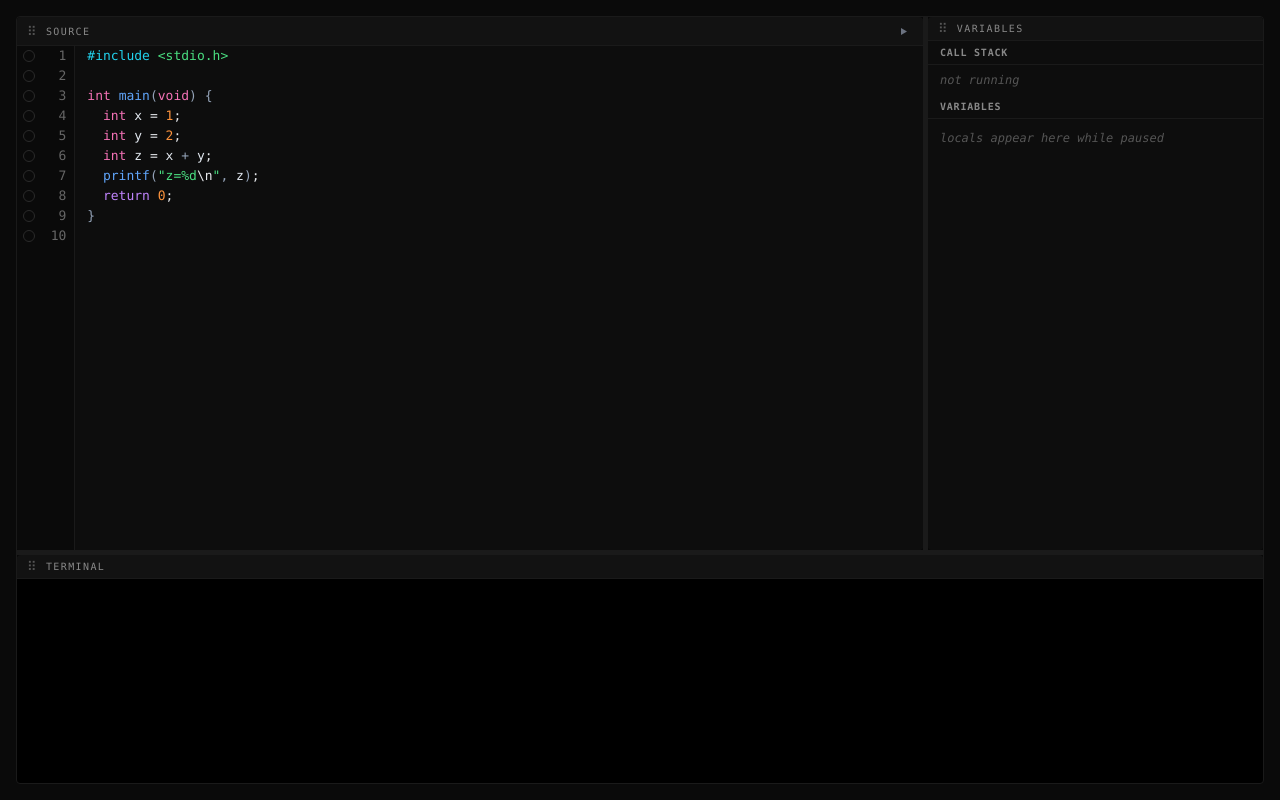
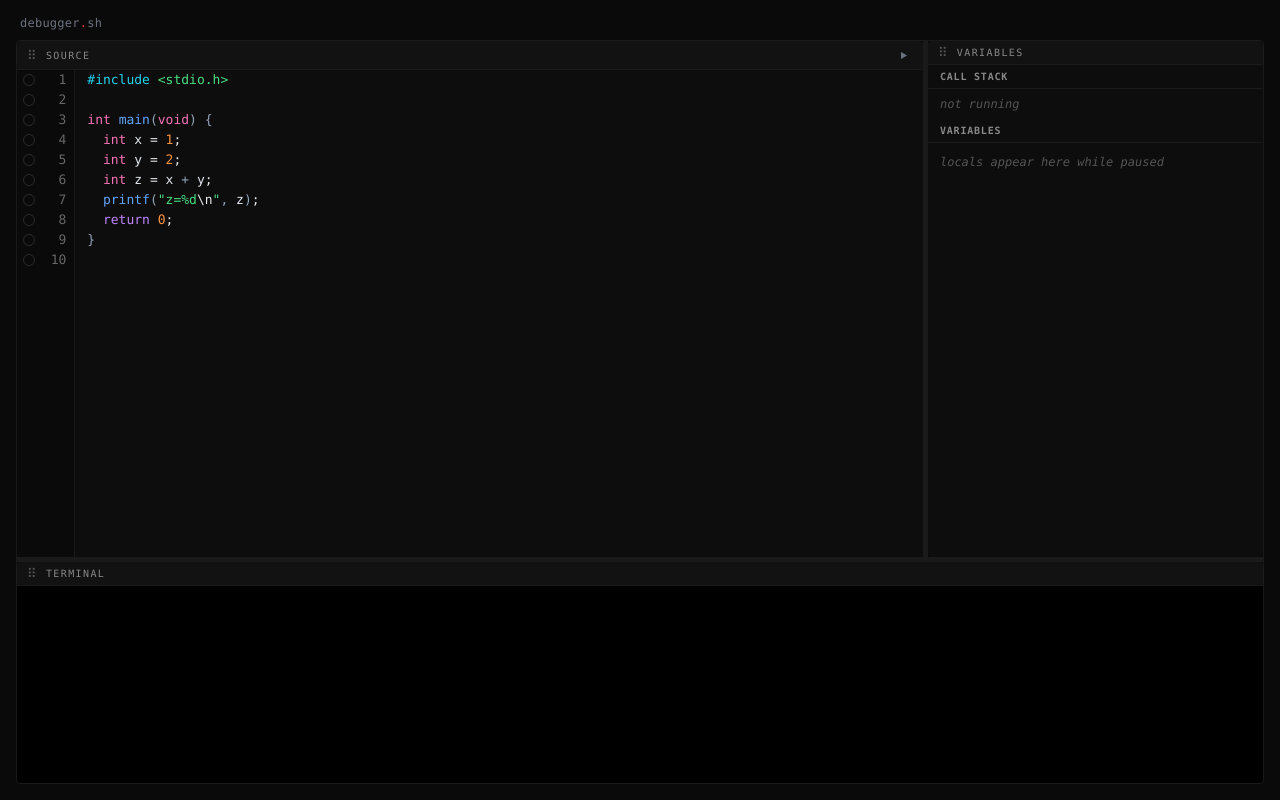
Before and after one commit to fabioibanez/ide, a Next.js app: page / in a window 1280 px wide. Built offline with nearby package versions, Linux system fonts and the light colour scheme.

Commit message:
feat: small header

```diff
--- a/app/layout.tsx
+++ b/app/layout.tsx
@@ -1,5 +1,5 @@
 export const metadata = {
-  title: 'IDE',
+  title: 'debugger.sh',
   description: 'A barebones in-browser C/C++ IDE powered by debugger-sh',
 };
 
--- a/app/page.tsx
+++ b/app/page.tsx
@@ -37,8 +37,10 @@ export default function Page() {
         boxSizing: 'border-box',
         display: 'flex',
         flexDirection: 'column',
+        gap: 10,
       }}
     >
+      <Brand />
       <ResizableWorkspace
         panes={{
           editor: (
@@ -82,3 +84,9 @@ export default function Page() {
     </main>
   );
 }
+
+const Brand = () => (
+  <div style={{ padding: '0 4px', fontSize: 12, color: '#6b7280', letterSpacing: '0.02em', userSelect: 'none' }}>
+    debugger<span style={{ color: '#ef4444' }}>.</span>sh
+  </div>
+);
```
